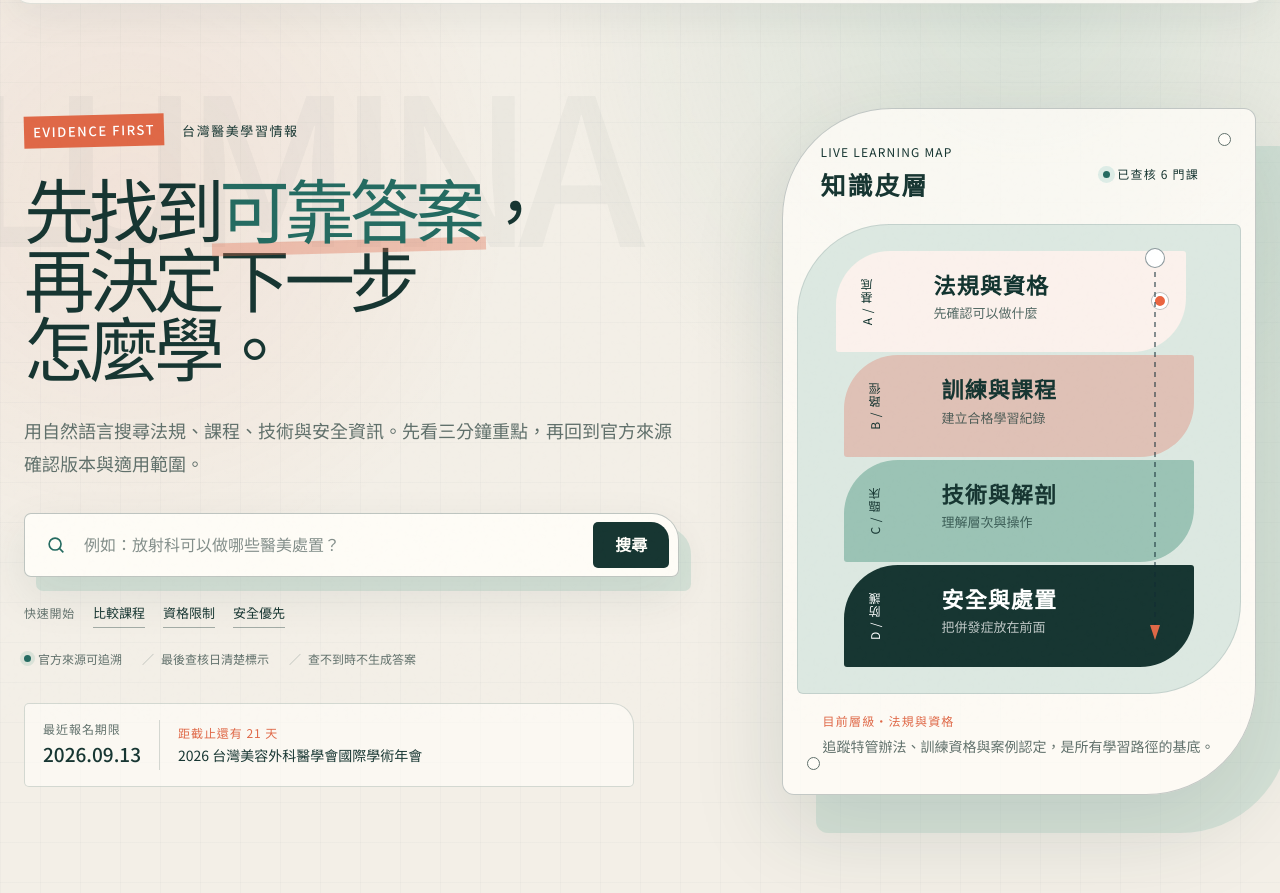
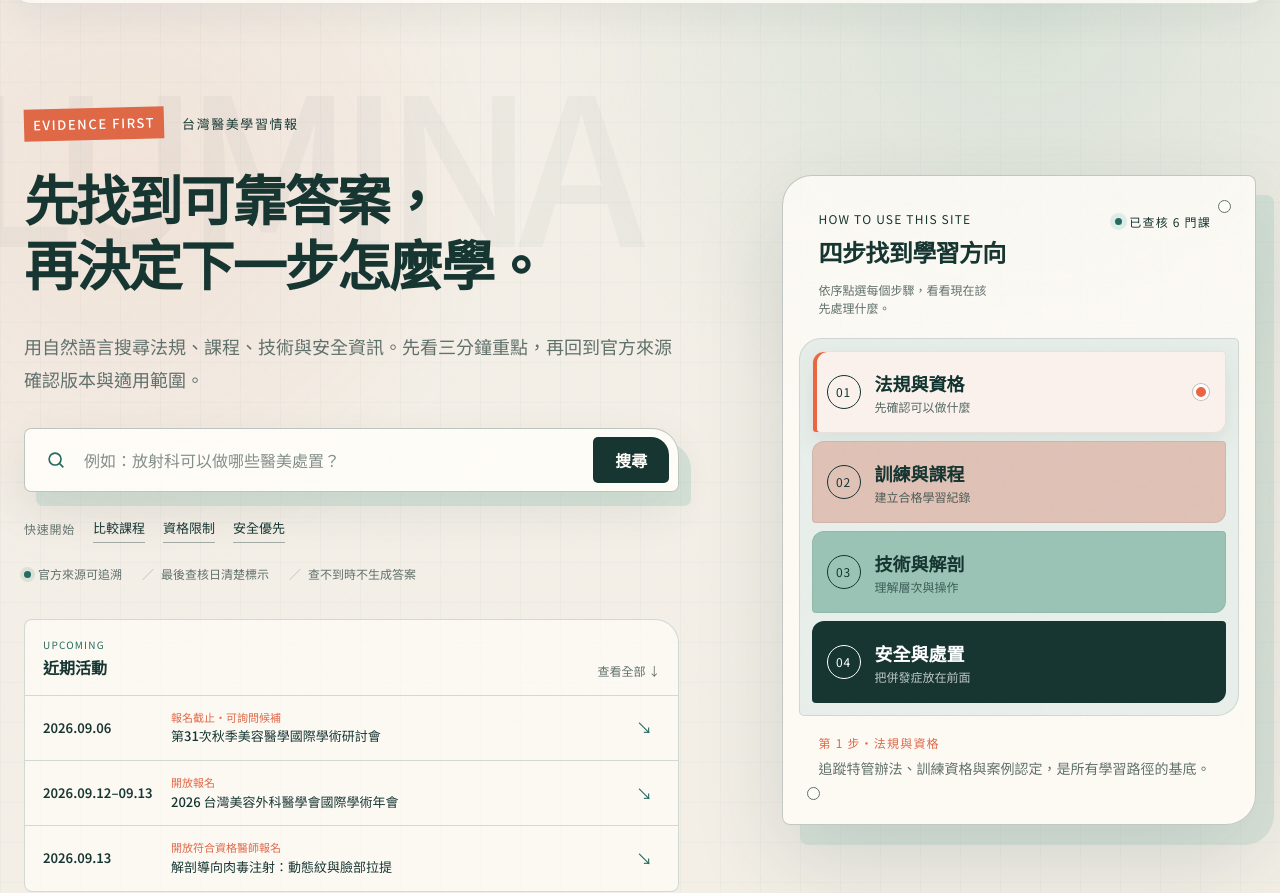
Before and after one commit to eric020730/lumina-atlas, a website: page index.html in a window 1280 px wide. Shown: the part 78-971 px from the top of the page. Drawn offline with Linux system fonts and the light colour scheme.

Commit message:
feat: clarify learning path and upcoming events

```diff
--- a/app.js
+++ b/app.js
@@ -1,18 +1,18 @@
 const layerContent = {
   regulation: {
-    label: "目前層級・法規與資格",
+    label: "第 1 步・法規與資格",
     description: "追蹤特管辦法、訓練資格與案例認定，是所有學習路徑的基底。",
   },
   course: {
-    label: "目前層級・訓練與課程",
+    label: "第 2 步・訓練與課程",
     description: "整理課程資格、時數、費用與截止日，把零散報名資訊變成清楚路徑。",
   },
   technique: {
-    label: "目前層級・技術與解剖",
+    label: "第 3 步・技術與解剖",
     description: "從組織層次、針具選擇到材料特性，建立操作之前必須理解的地圖。",
   },
   safety: {
-    label: "目前層級・安全與處置",
+    label: "第 4 步・安全與處置",
     description: "預先學習風險辨識與併發症處理，讓安全不是課程最後才出現的附註。",
   },
 };
@@ -427,8 +427,12 @@ renderRecentSearches();
 
 document.querySelectorAll("[data-layer]").forEach((layer) => {
   layer.addEventListener("click", () => {
-    document.querySelectorAll("[data-layer]").forEach((item) => item.classList.remove("is-active"));
+    document.querySelectorAll("[data-layer]").forEach((item) => {
+      item.classList.remove("is-active");
+      item.setAttribute("aria-pressed", "false");
+    });
     layer.classList.add("is-active");
+    layer.setAttribute("aria-pressed", "true");
     const content = layerContent[layer.dataset.layer];
     document.querySelector("[data-layer-label]").textContent = content.label;
     document.querySelector("[data-layer-description]").textContent = content.description;
@@ -502,9 +506,7 @@ const timelineViewport = document.querySelector("[data-timeline-viewport]");
 const timelineSummary = document.querySelector("[data-timeline-summary]");
 const timelineRange = document.querySelector("[data-timeline-range]");
 const verifiedCount = document.querySelector("[data-verified-count]");
-const deadlineDate = document.querySelector("[data-deadline-date]");
-const deadlineTitle = document.querySelector("[data-deadline-title]");
-const daysLabel = document.querySelector("[data-days-left]");
+const upcomingEvents = document.querySelector("[data-upcoming-events]");
 
 const escapeHTML = (value = "") =>
   String(value).replace(
@@ -1054,24 +1056,32 @@ const courseCardTemplate = (course) => {
     </article>`;
 };
 
-const updateNextDeadline = (courses) => {
+const upcomingEventTemplate = (course) => {
+  const dateLabel = formatDateRange(course.startDate, course.endDate).replaceAll("/", ".");
+  return `
+    <a class="upcoming-event" href="#course-${escapeHTML(course.id)}">
+      <time datetime="${escapeHTML(course.startDate)}">${escapeHTML(dateLabel)}</time>
+      <span class="upcoming-event__status">${escapeHTML(course.statusLabel)}</span>
+      <strong>${escapeHTML(course.title)}</strong>
+      <span class="upcoming-event__arrow" aria-hidden="true">↘</span>
+    </a>`;
+};
+
+const updateUpcomingEvents = (courses) => {
   const now = new Date();
   const upcoming = courses
-    .filter((course) => course.registrationDeadline && parseTaiwanDate(course.registrationDeadline) >= now)
-    .sort((a, b) => a.registrationDeadline.localeCompare(b.registrationDeadline))[0];
-
-  if (!upcoming) {
-    deadlineDate.textContent = "持續追蹤";
-    deadlineTitle.textContent = "目前沒有已核實的最近報名期限";
-    daysLabel.textContent = "請查看各課程狀態";
+    .filter((course) => course.startDate && parseTaiwanDate(course.startDate) >= now)
+    .sort((a, b) => a.startDate.localeCompare(b.startDate))
+    .slice(0, 3);
+
+  if (!upcomingEvents) return;
+
+  if (!upcoming.length) {
+    upcomingEvents.innerHTML = '<p class="upcoming-events__loading">目前沒有已核實的近期活動，請查看完整課程情報。</p>';
     return;
   }
 
-  const deadline = new Date(`${upcoming.registrationDeadline}T23:59:59+08:00`);
-  const daysLeft = Math.max(0, Math.ceil((deadline - now) / 86_400_000));
-  deadlineDate.textContent = formatFullDate(upcoming.registrationDeadline).replaceAll("/", ".");
-  deadlineTitle.textContent = upcoming.title;
-  daysLabel.textContent = daysLeft === 0 ? "今天截止" : `距截止還有 ${daysLeft} 天`;
+  upcomingEvents.innerHTML = upcoming.map(upcomingEventTemplate).join("");
 };
 
 const registerCourseSearchItems = (courses) => {
@@ -1115,7 +1125,7 @@ const loadCourseIntelligence = async () => {
     wireSaveButtons(courseFeed);
     applyCourseFilter();
     renderCourseTimeline(payload.courses);
-    updateNextDeadline(payload.courses);
+    updateUpcomingEvents(payload.courses);
     registerCourseSearchItems(payload.courses);
   } catch (error) {
     console.error("課程情報載入失敗", error);
@@ -1124,9 +1134,9 @@ const loadCourseIntelligence = async () => {
     courseFreshness.textContent = "課程資料暫時無法載入";
     if (courseTimeline) courseTimeline.hidden = true;
     verifiedCount.textContent = "查核資料載入失敗";
-    deadlineDate.textContent = "請稍後再試";
-    deadlineTitle.textContent = "無法讀取課程資料";
-    daysLabel.textContent = "—";
+    if (upcomingEvents) {
+      upcomingEvents.innerHTML = '<p class="upcoming-events__loading">無法讀取近期活動，請稍後再試。</p>';
+    }
   }
 };
 
--- a/index.html
+++ b/index.html
@@ -81,7 +81,10 @@
       <section class="hero" id="top">
         <div class="hero__copy reveal">
           <p class="eyebrow"><span>EVIDENCE FIRST</span> 台灣醫美學習情報</p>
-          <h1>先找到<span>可靠答案</span>，<br />再決定下一步<br />怎麼學。</h1>
+          <h1>
+            <span class="hero-title__line">先找到可靠答案，</span>
+            <span class="hero-title__line">再決定下一步怎麼學。</span>
+          </h1>
           <p class="hero__intro">
             用自然語言搜尋法規、課程、技術與安全資訊。先看三分鐘重點，再回到官方來源確認版本與適用範圍。
           </p>
@@ -108,57 +111,55 @@
             <span>最後查核日清楚標示</span>
             <span>查不到時不生成答案</span>
           </div>
-          <div class="deadline-strip" aria-label="近期截止資訊">
-            <div class="deadline-strip__date">
-              <span>最近報名期限</span>
-              <strong data-deadline-date>載入中</strong>
+          <section class="upcoming-events" aria-labelledby="upcoming-events-title">
+            <header class="upcoming-events__header">
+              <div>
+                <span>UPCOMING</span>
+                <strong id="upcoming-events-title">近期活動</strong>
+              </div>
+              <a href="#courses">查看全部 <span aria-hidden="true">↓</span></a>
+            </header>
+            <div class="upcoming-events__list" data-upcoming-events aria-live="polite">
+              <p class="upcoming-events__loading">正在讀取最新活動</p>
             </div>
-            <div class="deadline-strip__detail">
-              <span data-days-left>計算中</span>
-              <p data-deadline-title>正在讀取最新課程情報</p>
-            </div>
-          </div>
+          </section>
         </div>
 
         <figure class="depth-map reveal" aria-labelledby="depth-map-title">
           <figcaption class="depth-map__header">
             <div>
-              <span>LIVE LEARNING MAP</span>
-              <strong id="depth-map-title">知識皮層</strong>
+              <span>HOW TO USE THIS SITE</span>
+              <strong id="depth-map-title">四步找到學習方向</strong>
+              <p>依序點選每個步驟，看看現在該先處理什麼。</p>
             </div>
             <span class="depth-map__status"><i></i> <span data-verified-count>正在載入查核資料</span></span>
           </figcaption>
 
           <div class="layers" data-layers>
-            <button class="layer layer--regulation is-active" type="button" data-layer="regulation">
-              <span class="layer__code">A / 基底</span>
+            <button class="layer layer--regulation is-active" type="button" data-layer="regulation" aria-pressed="true">
+              <span class="layer__code">01</span>
               <strong>法規與資格</strong>
               <small>先確認可以做什麼</small>
             </button>
-            <button class="layer layer--course" type="button" data-layer="course">
-              <span class="layer__code">B / 路徑</span>
+            <button class="layer layer--course" type="button" data-layer="course" aria-pressed="false">
+              <span class="layer__code">02</span>
               <strong>訓練與課程</strong>
               <small>建立合格學習紀錄</small>
             </button>
-            <button class="layer layer--technique" type="button" data-layer="technique">
-              <span class="layer__code">C / 臨床</span>
+            <button class="layer layer--technique" type="button" data-layer="technique" aria-pressed="false">
+              <span class="layer__code">03</span>
               <strong>技術與解剖</strong>
               <small>理解層次與操作</small>
             </button>
-            <button class="layer layer--safety" type="button" data-layer="safety">
-              <span class="layer__code">D / 防護</span>
+            <button class="layer layer--safety" type="button" data-layer="safety" aria-pressed="false">
+              <span class="layer__code">04</span>
               <strong>安全與處置</strong>
               <small>把併發症放在前面</small>
             </button>
-
-            <div class="needle-path" aria-hidden="true">
-              <span class="needle-path__hub"></span>
-              <span class="needle-path__tip"></span>
-            </div>
           </div>
 
           <div class="depth-map__readout" aria-live="polite">
-            <span data-layer-label>目前層級・法規與資格</span>
+            <span data-layer-label>第 1 步・法規與資格</span>
             <p data-layer-description>追蹤特管辦法、訓練資格與案例認定，是所有學習路徑的基底。</p>
           </div>
         </figure>
--- a/taste.css
+++ b/taste.css
@@ -575,6 +575,270 @@ body::after {
 @media (prefers-reduced-motion: reduce) {
   .depth-map {
     transform: none;
+  }
+}
+
+/* Hero clarity pass: direct typography, an explicit four-step guide, and a live activity list. */
+.hero h1 {
+  max-width: none;
+  font-family: var(--body);
+  font-size: clamp(44px, 4.3vw, 54px);
+  font-weight: 600;
+  letter-spacing: -0.035em;
+  line-height: 1.2;
+}
+
+.hero h1 span {
+  color: inherit;
+}
+
+.hero h1 span::after {
+  display: none;
+}
+
+.hero-title__line {
+  display: block;
+  white-space: nowrap;
+}
+
+.upcoming-events {
+  max-width: 690px;
+  margin-top: 34px;
+  border: 1px solid var(--line);
+  border-radius: 8px 24px 8px 8px;
+  background: rgba(255, 253, 248, 0.72);
+  overflow: hidden;
+}
+
+.upcoming-events__header {
+  display: flex;
+  align-items: end;
+  justify-content: space-between;
+  padding: 16px 18px 14px;
+  border-bottom: 1px solid var(--line);
+}
+
+.upcoming-events__header div {
+  display: grid;
+  gap: 1px;
+}
+
+.upcoming-events__header div > span {
+  color: var(--aqua-deep);
+  font-family: var(--utility);
+  font-size: 10px;
+  letter-spacing: 0.12em;
+}
+
+.upcoming-events__header strong {
+  font-size: 16px;
+  font-weight: 600;
+}
+
+.upcoming-events__header > a {
+  color: var(--ink-soft);
+  font-size: 12px;
+  text-decoration: none;
+  transition: color 180ms ease, transform 180ms ease;
+}
+
+.upcoming-events__header > a:hover {
+  color: var(--coral);
+  transform: translateY(1px);
+}
+
+.upcoming-events__list {
+  display: grid;
+}
+
+.upcoming-event {
+  display: grid;
+  grid-template-columns: 112px minmax(0, 1fr) 24px;
+  grid-template-rows: auto auto;
+  gap: 2px 16px;
+  align-items: center;
+  padding: 14px 18px;
+  text-decoration: none;
+  transition: background 180ms ease, padding-left 180ms ease;
+}
+
+.upcoming-event + .upcoming-event {
+  border-top: 1px solid var(--line);
+}
+
+.upcoming-event:hover {
+  padding-left: 22px;
+  background: rgba(155, 195, 181, 0.18);
+}
+
+.upcoming-event time {
+  grid-row: 1 / span 2;
+  color: var(--ink);
+  font-family: var(--utility);
+  font-size: 13px;
+  font-variant-numeric: tabular-nums;
+  font-weight: 600;
+}
+
+.upcoming-event__status {
+  grid-column: 2;
+  color: var(--coral);
+  font-size: 11px;
+  line-height: 1.4;
+}
+
+.upcoming-event strong {
+  grid-column: 2;
+  font-size: 13px;
+  font-weight: 500;
+  line-height: 1.45;
+}
+
+.upcoming-event__arrow {
+  grid-column: 3;
+  grid-row: 1 / span 2;
+  color: var(--aqua-deep);
+  font-size: 16px;
+}
+
+.upcoming-events__loading {
+  margin: 0;
+  padding: 20px 18px;
+  color: var(--ink-soft);
+  font-size: 13px;
+}
+
+.depth-map {
+  padding: 16px;
+  border-radius: 30px 8px 30px 8px;
+  box-shadow: 18px 20px 0 rgba(155, 195, 181, 0.3), var(--shadow);
+  transform: none;
+}
+
+.depth-map__header {
+  align-items: flex-start;
+  padding: 18px 20px 20px;
+}
+
+.depth-map__header div strong {
+  margin-top: 4px;
+  font-size: 24px;
+  letter-spacing: -0.025em;
+}
+
+.depth-map__header div p {
+  max-width: 27ch;
+  margin: 8px 0 0;
+  color: var(--ink-soft);
+  font-size: 12px;
+  line-height: 1.55;
+}
+
+.depth-map__status {
+  margin-top: 3px;
+  padding-right: 8px;
+  white-space: nowrap;
+}
+
+.layers {
+  gap: 8px;
+  height: auto;
+  padding: 12px;
+  border-radius: 22px 5px 22px 5px;
+  background: rgba(223, 233, 227, 0.72);
+}
+
+.layer {
+  grid-template-columns: 48px minmax(0, 1fr);
+  grid-template-rows: auto auto;
+  min-height: 82px;
+  padding: 13px 18px 13px 14px;
+  border: 1px solid rgba(23, 54, 50, 0.08);
+  border-radius: 12px 4px 12px 4px;
+}
+
+.layer__code {
+  grid-row: 1 / span 2;
+  display: grid;
+  width: 34px;
+  height: 34px;
+  place-items: center;
+  align-self: center;
+  border: 1px solid currentColor;
+  border-radius: 50%;
+  font-size: 11px;
+  font-variant-numeric: tabular-nums;
+  writing-mode: horizontal-tb;
+  transform: none;
+}
+
+.layer strong {
+  align-self: end;
+  font-size: 18px;
+  letter-spacing: 0;
+}
+
+.layer small {
+  align-self: start;
+  font-size: 12px;
+}
+
+.layer.is-active {
+  box-shadow: inset 4px 0 0 var(--coral), 0 8px 24px rgba(23, 54, 50, 0.08);
+  transform: none;
+}
+
+.layer.is-active::after {
+  right: 16px;
+}
+
+.depth-map__readout {
+  min-height: 92px;
+  padding: 18px 20px 12px;
+}
+
+@media (max-width: 700px) {
+  .hero h1 {
+    font-size: clamp(30px, 8.8vw, 40px);
+    letter-spacing: -0.025em;
+  }
+
+  .upcoming-event {
+    grid-template-columns: 88px minmax(0, 1fr) 18px;
+    gap: 2px 10px;
+    padding: 13px 14px;
+  }
+
+  .upcoming-event:hover {
+    padding-left: 14px;
+  }
+
+  .upcoming-event time,
+  .upcoming-event strong {
+    font-size: 12px;
+  }
+
+  .depth-map {
+    border-radius: 24px 6px 24px 6px;
+  }
+
+  .depth-map__header {
+    gap: 14px;
+  }
+
+  .depth-map__status {
+    white-space: normal;
+  }
+
+  .layers {
+    height: auto;
+    padding: 9px;
+  }
+
+  .layer {
+    grid-template-columns: 44px minmax(0, 1fr);
+    min-height: 76px;
+    padding: 11px 14px 11px 12px;
   }
 }
 
@@ -2650,3 +2914,49 @@ body::after {
     transition: none;
   }
 }
+
+/* Keep the hero typography and step labels restrained after later feature styles. */
+.hero h1 {
+  max-width: none;
+  font-family: var(--body);
+  font-size: clamp(44px, 4.3vw, 54px);
+  font-weight: 600;
+  letter-spacing: -0.035em;
+  line-height: 1.2;
+}
+
+.hero h1 span {
+  color: inherit;
+}
+
+.hero h1 span::after {
+  display: none;
+}
+
+.hero-title__line {
+  display: block;
+  white-space: nowrap;
+}
+
+.layer strong {
+  font-size: 18px;
+}
+
+.layer small {
+  font-size: 12px;
+}
+
+@media (max-width: 760px) {
+  .hero h1 {
+    font-size: clamp(30px, 8.8vw, 40px);
+    letter-spacing: -0.025em;
+  }
+
+  .layer strong {
+    font-size: 17px;
+  }
+
+  .layer small {
+    font-size: 12px;
+  }
+}
```
